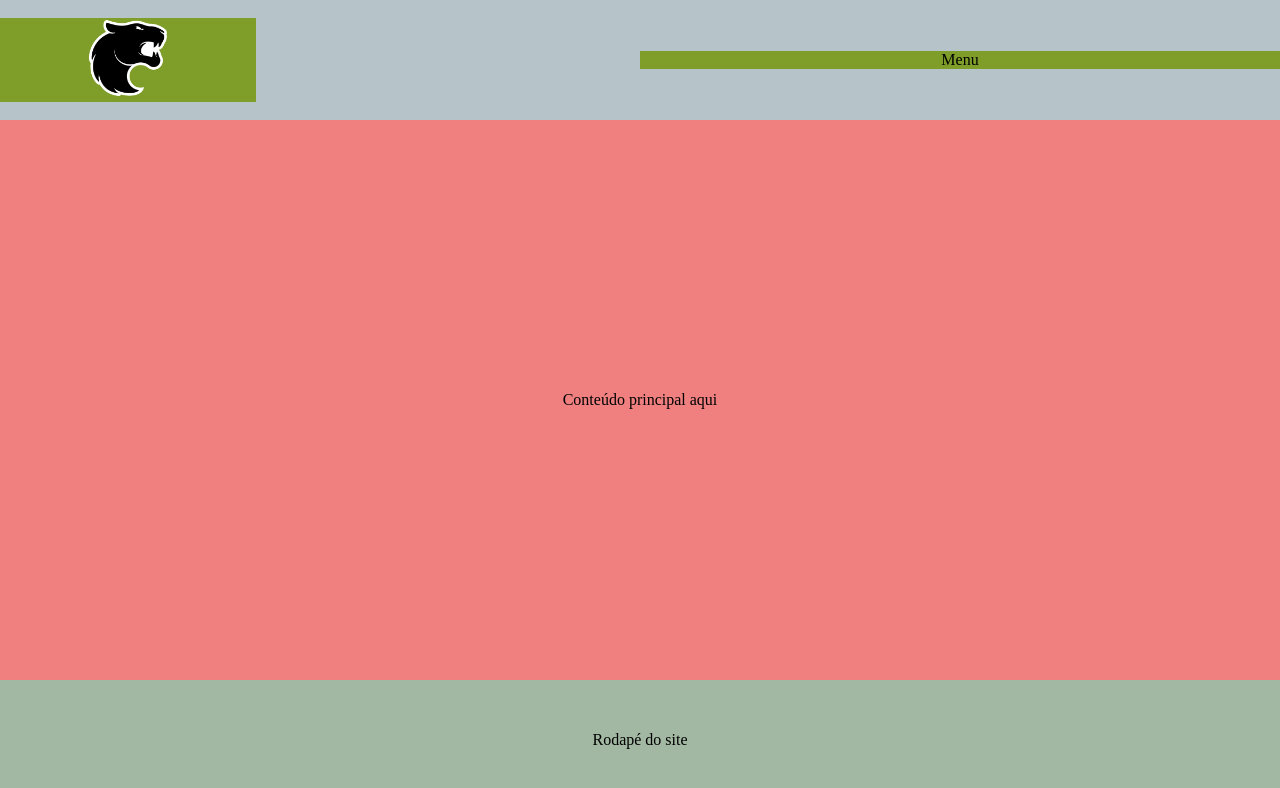
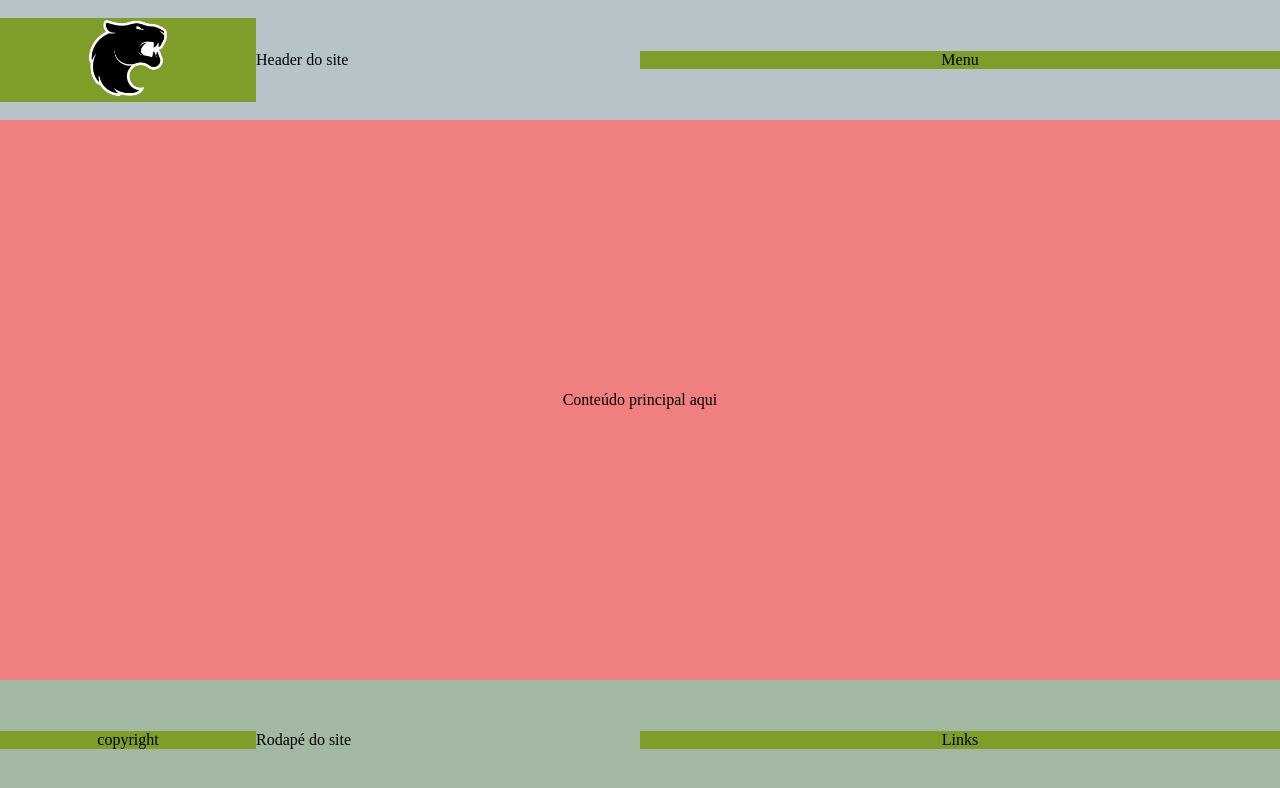
Before and after one commit to SouzaCleber98/chatbotFuria, a plain HTML site: page index.html in a window 1280 px wide. Drawn offline with Linux system fonts and the light colour scheme.

Commit message:
feat(index.html,style.css,footer.css):implementa grid layout no footer

```diff
--- /dev/null
+++ b/css/footer.css
@@ -0,0 +1,17 @@
+.logo
+{
+    grid-area: logo;
+    background-color: rgb(127, 158, 41);
+    display: flex;
+    justify-content: center;
+    align-items: center;
+}
+
+.nav
+{
+    grid-area: nav;
+    background-color: rgb(127, 158, 41);
+    display: flex;
+    justify-content: center;
+    align-items: center;
+}
--- a/css/style.css
+++ b/css/style.css
@@ -37,7 +37,7 @@
     display: grid;
     grid-template: 1fr/ 20% 30% 50%;
     grid-template-areas:
-        "logo space nav";
+        "logo blank nav";
     justify-content: center;
     align-items: center;
 }
@@ -54,7 +54,10 @@
 .footer {
     grid-area: footer;
     background-color: rgb(162, 184, 162);
-    display: flex;
+    display: grid;
+    grid-template: 1fr/ 20% 30% 50%;
+    grid-template-areas:
+        "logo blank nav";
     justify-content: center;
     align-items: center;
 }
--- a/index.html
+++ b/index.html
@@ -31,7 +31,7 @@
             <div class="logo">
                 <a href="#"><img src="./assets/img/logo.png" alt="Logo da FURIA" width="80px" /></a>
             </div>
-            <div class="space"></div>
+            <div class="space"><p>Header do site</p></div>
             <nav class="nav">
                 <p>Menu</p>
             </nav>
@@ -44,7 +44,14 @@
 
         <!-- Footer -->
         <div class="footer">
-            <p>Rodapé do site</p>
+            <div class="logo">
+               <p>copyright</p>
+            </div>
+            <div class="space"><p>Rodapé do site</p></div>
+            <nav class="nav">
+                <p>Links</p>
+            </nav>
+
         </div>
     </div>
 </body>
```
